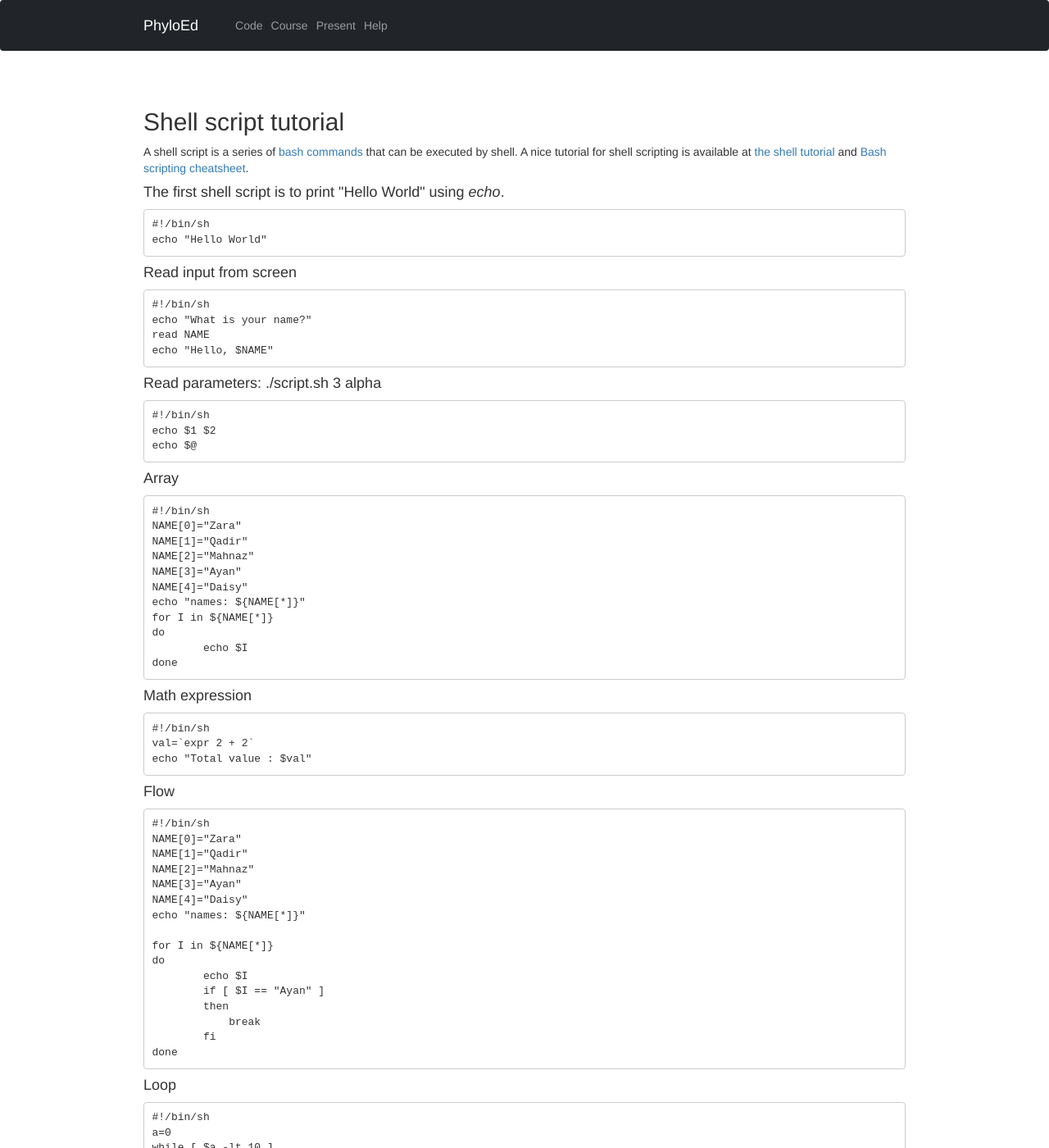
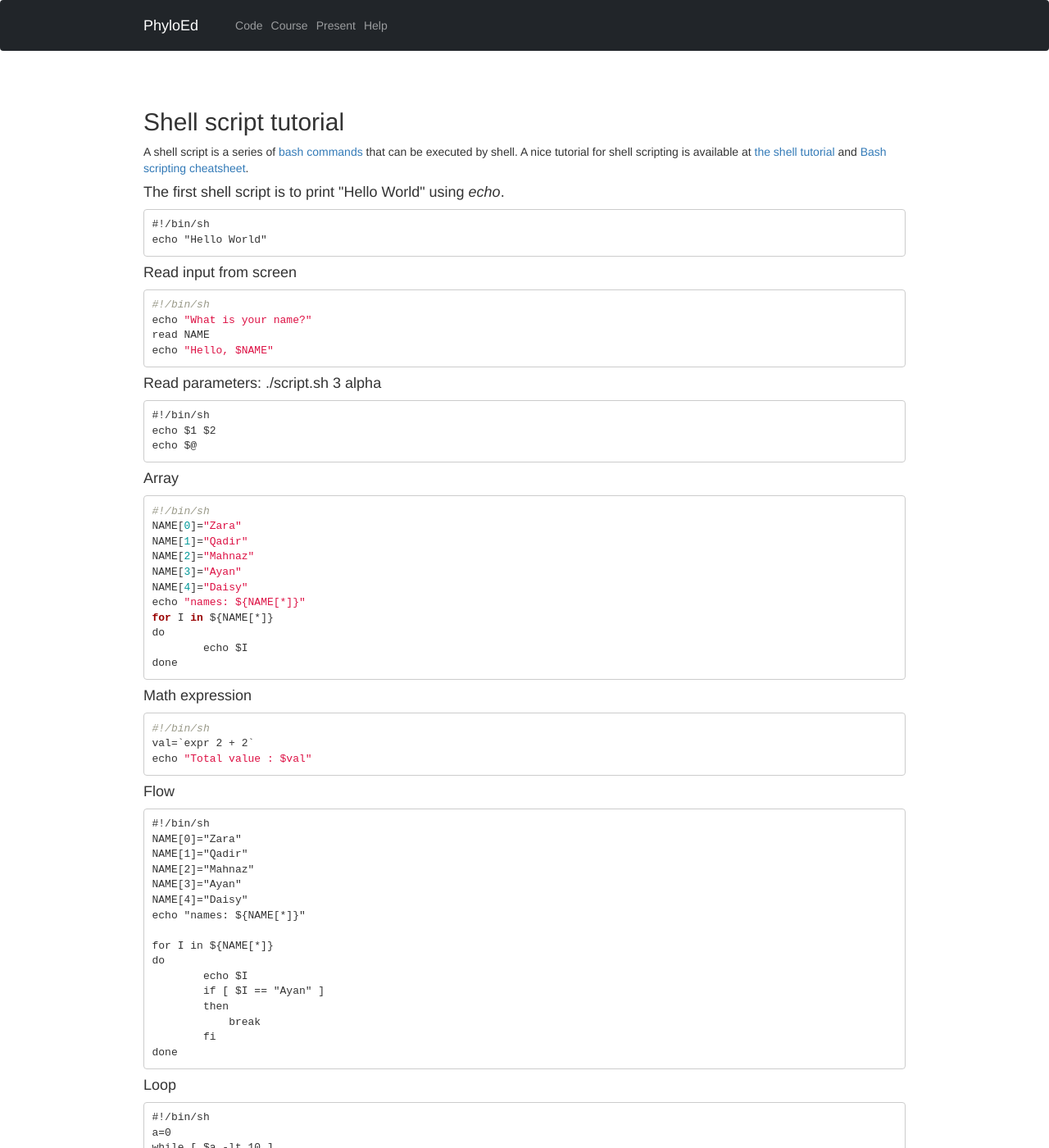
Before and after one commit to lliu1871/PhyEd, a Jekyll site: the page built from pages/test.html, in a window 1280 px wide and 1400 px high. Shown: the whole window at 82% size. Built offline with Jekyll 4.4.1, drawn with Linux system fonts in a browser that asks for light colours.

Commit message:
Update test.html

```diff
--- a/pages/test.html
+++ b/pages/test.html
@@ -10,7 +10,7 @@ permalink: /code/test
 echo &quot;Hello World&quot;
 </code></pre>
 <h4 id="read-input-from-screen">Read input from screen</h4>
-<pre><code class="language-shell">#!/bin/sh
+<pre><code class="r">#!/bin/sh
 echo &quot;What is your name?&quot;
 read NAME
 echo &quot;Hello, $NAME&quot;
@@ -21,7 +21,7 @@ echo $1 $2
 echo $@
 </code></pre>
 <h4 id="array">Array</h4>
-<pre><code class="language-shell">#!/bin/sh
+<pre><code class="r">#!/bin/sh
 NAME[0]=&quot;Zara&quot;
 NAME[1]=&quot;Qadir&quot;
 NAME[2]=&quot;Mahnaz&quot;
@@ -34,7 +34,7 @@ do
 done
 </code></pre>
 <h4 id="math-expression">Math expression</h4>
-<pre><code class="language-shell">#!/bin/sh
+<pre><code class="r">#!/bin/sh
 val=`expr 2 + 2`
 echo &quot;Total value : $val&quot;
 </code></pre>
```
